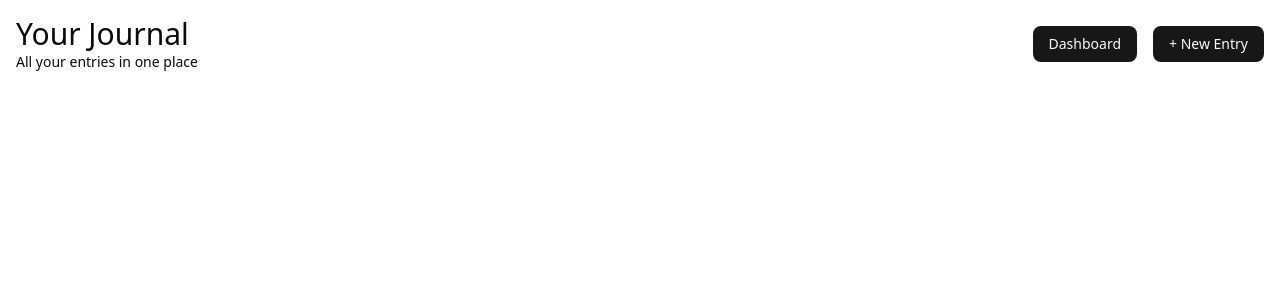
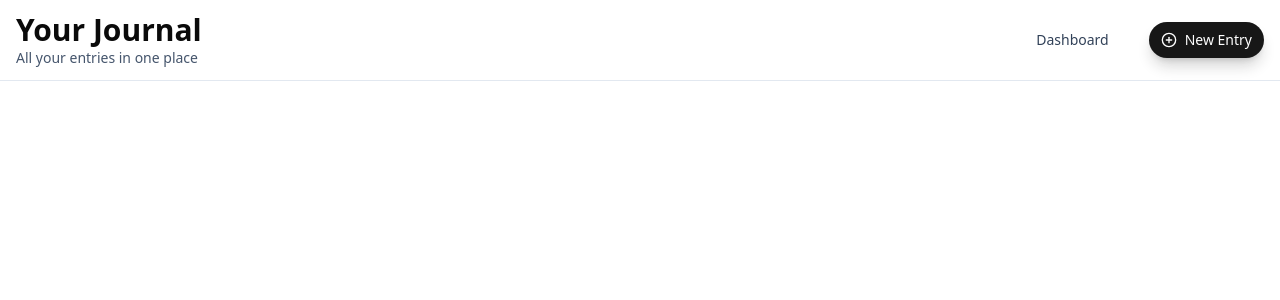
Before and after one commit to bhaskrr/mood-journal, a Next.js app: page /journal in a window 1280 px wide. Shown: the top 300 px of the page. Built offline with nearby package versions, Linux system fonts and the light colour scheme.

Commit message:
improved header styling

```diff
--- a/src/app/components/Header.tsx
+++ b/src/app/components/Header.tsx
@@ -1,26 +1,63 @@
 import { Button } from "@/components/ui/button";
 import Link from "next/link";
+import { PlusCircle, Menu } from "lucide-react";
 
-export default function Header(props: {
+interface HeaderProps {
   h1: string;
   p: string;
   linkRoute: string;
   linkName: string;
-}) {
+}
+
+export default function Header({ h1, p, linkRoute, linkName }: HeaderProps) {
   return (
-    <header className="flex justify-between items-center p-4">
-      <div>
-        <h1 className="text-3xl">{props.h1}</h1>
-        <p className="text-sm">{props.p}</p>
+    <header className="top-0 left-0 right-0">
+      <div className="bg-white/80 dark:bg-slate-950/80 backdrop-blur-md border-b border-slate-200 dark:border-slate-800">
+        <div className="container mx-auto px-4">
+          <div className="h-20 flex items-center justify-between">
+            {/* Text Section */}
+            <div>
+              <h1 className="text-3xl font-bold">
+                {h1}
+              </h1>
+              <p className="text-sm text-slate-600 dark:text-slate-400">
+                {p}
+              </p>
+            </div>
+
+            {/* Navigation Section */}
+            <nav className="flex items-center gap-6">
+              <Link href={linkRoute}>
+                <Button
+                  variant="ghost"
+                  className="text-slate-700 dark:text-slate-200 hover:bg-slate-100 dark:hover:bg-slate-800"
+                >
+                  {linkName}
+                </Button>
+              </Link>
+              <Link href="/new">
+                <Button
+                  className="bg-primary hover:bg-primary/90 text-white shadow-lg shadow-primary/20
+                           flex items-center gap-2 px-6 py-2 rounded-full transition-all duration-300
+                           hover:scale-105"
+                >
+                  <PlusCircle className="h-4 w-4" />
+                  New Entry
+                </Button>
+              </Link>
+
+              {/* Mobile Menu Button */}
+              <Button
+                variant="ghost"
+                size="icon"
+                className="md:hidden"
+              >
+                <Menu className="h-5 w-5" />
+              </Button>
+            </nav>
+          </div>
+        </div>
       </div>
-      <nav className="flex gap-4">
-        <Link href={props.linkRoute}>
-          <Button>{props.linkName}</Button>
-        </Link>
-        <Link href="/new">
-          <Button>+&nbsp;New Entry</Button>
-        </Link>
-      </nav>
     </header>
   );
 }
```
